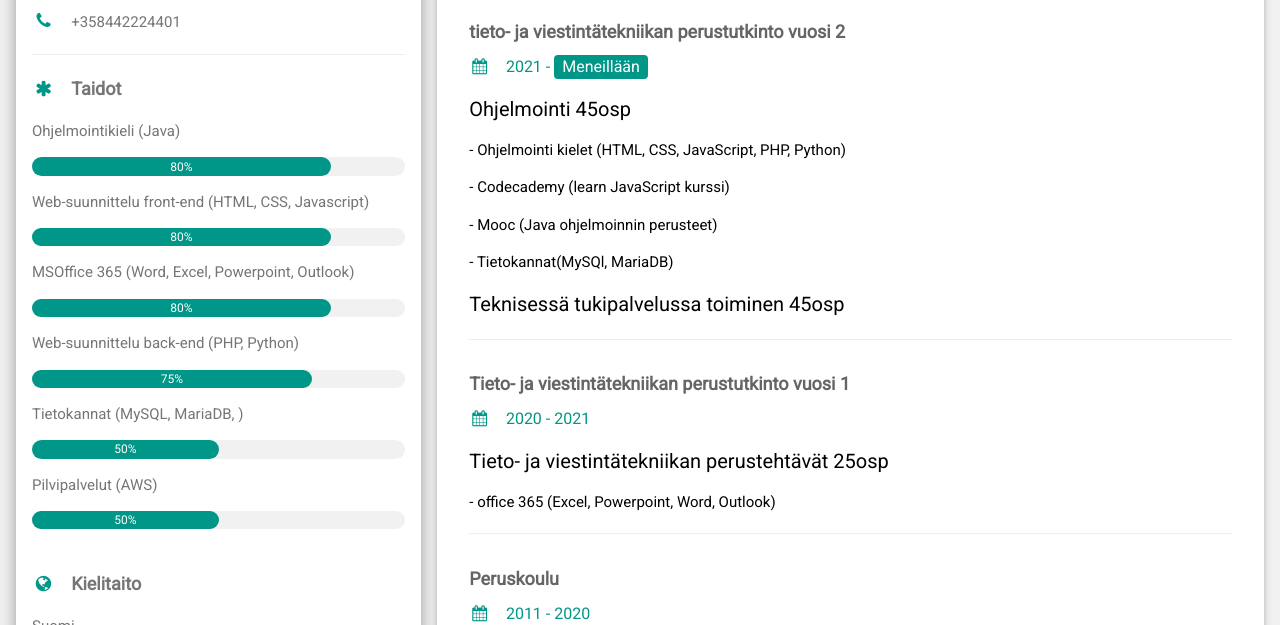
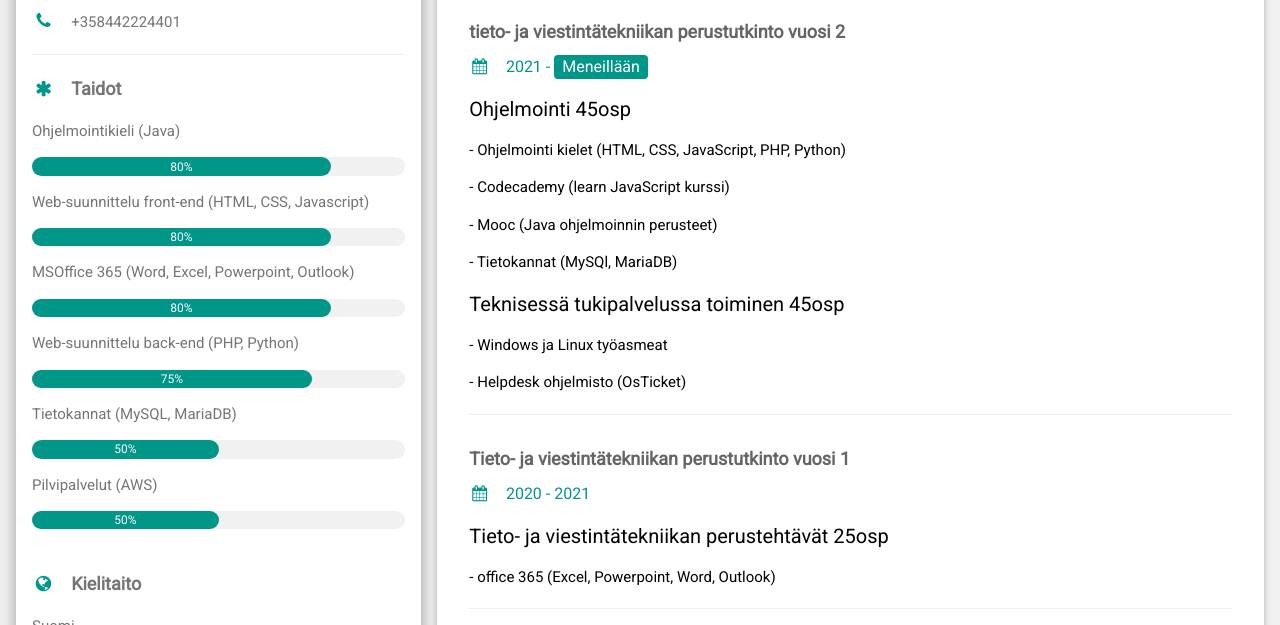
Before and after one commit to piparimix/cv, a plain HTML site: page index.html in a window 1280 px wide. Shown: the part 560-1185 px from the top of the page. Drawn offline with nearby package versions, Linux system fonts and the light colour scheme.

Commit message:
Update index.html

```diff
--- a/index.html
+++ b/index.html
@@ -65,7 +65,7 @@
               <div class="w3-container w3-center w3-round-xlarge w3-teal" style="width:75%">75%</div>
             </div>
 
-            <p>Tietokannat (MySQL, MariaDB, )</p>
+            <p>Tietokannat (MySQL, MariaDB)</p>
             <div class="w3-light-grey w3-round-xlarge w3-small">
               <div class="w3-container w3-center w3-round-xlarge w3-teal" style="width:50%">50%</div>
             </div>
@@ -144,10 +144,12 @@
             <p>- Ohjelmointi kielet (HTML, CSS, JavaScript, PHP, Python)</p>
             <p>- Codecademy (learn JavaScript kurssi)</p>
             <p>- Mooc (Java ohjelmoinnin perusteet)</p>
-            <p>- Tietokannat(MySQl, MariaDB)</p>
+            <p>- Tietokannat (MySQl, MariaDB)</p>
             <p>
             <h4>Teknisessä tukipalvelussa toiminen 45osp</h4>
             </p>
+            <p>- Windows ja Linux työasmeat</p>
+            <p>- Helpdesk ohjelmisto (OsTicket)</p>
             <hr>
           </div>
           <div class="w3-container">
```
